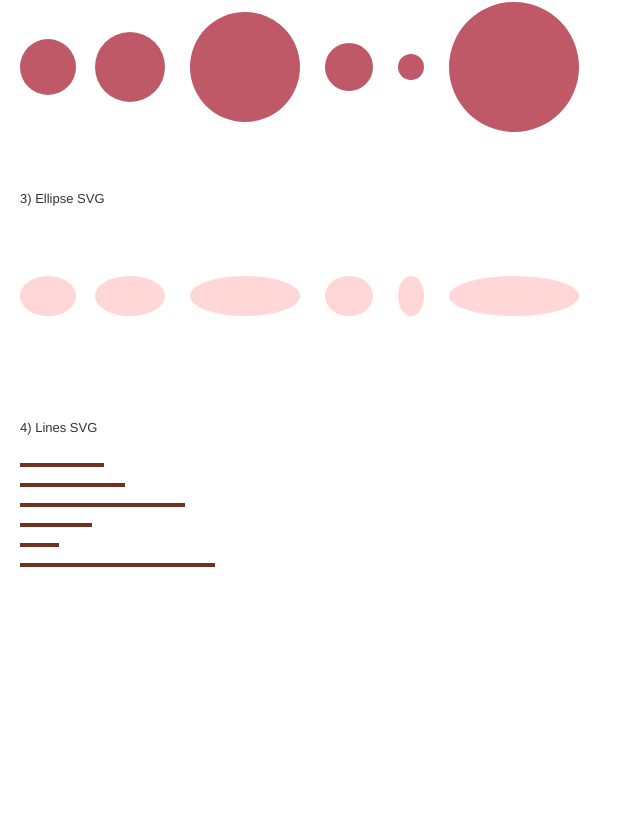
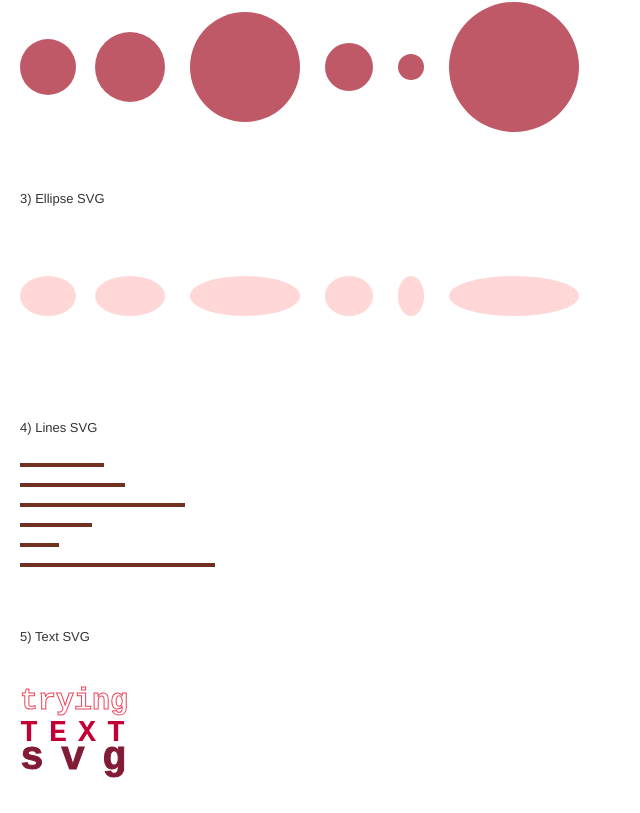
Before and after one commit to lauramarinab/exploring-d3, a plain HTML site: page index.html in a window 1280 px wide. Shown: the part 346-1159 px from the top of the page, without its empty margins (0-640 px from the left). Before the commit the page ends 945 px from the top, so only its background shows below. Drawn offline with nearby package versions, Linux system fonts and the light colour scheme.

Commit message:
added text svg

```diff
--- a/chart/shapes.js
+++ b/chart/shapes.js
@@ -2,6 +2,7 @@ const divRectSvg = document.getElementById("rectSvg");
 const divCircleSvg = document.getElementById("circleSvg");
 const divEllipseSvg = document.getElementById("ellipseSvg");
 const divLinesSvg = document.getElementById("linesSvg");
+const divTextSvg = document.getElementById("textSvg");
 
 const dataArray = [28, 35, 55, 24, 13, 65];
 
@@ -107,3 +108,43 @@ linesSvg
   .attr("y2", (d, i) => 30 + i * 20)
   .style("stroke", "#703121") // style win to .attr
   .style("stroke-width", 4);
+
+// Text SVG
+const textSvg = d3
+  .select(divTextSvg)
+  .append("svg")
+  .attr("height", () => {
+    return Math.max(...dataArray) + 100;
+  })
+  .attr("width", "100%");
+
+textSvg
+  .append("text")
+  .attr("class", "textA")
+  .attr("y", () => Math.max(...dataArray))
+  .attr("font-size", 30)
+  .attr("stroke", "#ED4057")
+  .attr("stroke-width", "1")
+  .attr("fill", "none")
+  .attr("font-family", "Verdana")
+  .text("trying");
+
+textSvg
+  .append("text")
+  .attr("class", "textB")
+  .attr("y", () => Math.max(...dataArray) + 32)
+  .attr("fill", "#C20033")
+  .attr("font-size", 30)
+  .attr("font-family", "Verdana")
+  .text("text");
+
+textSvg
+  .append("text")
+  .attr("class", "textC")
+  .attr("y", () => Math.max(...dataArray) + 60)
+  .attr("fill", "#821B36")
+  .attr("stroke", "#821B36")
+  .attr("stroke-width", 1)
+  .attr("font-size", 40)
+  .attr("font-family", "Verdana")
+  .text("svg");
--- a/index.html
+++ b/index.html
@@ -15,6 +15,7 @@
     <div id="circleSvg" class="sectionSvg"><p class="subtitle">2) Circle SVG</p></div>
     <div id="ellipseSvg" class="sectionSvg"><p class="subtitle">3) Ellipse SVG</p></div>
     <div id="linesSvg" class="sectionSvg"><p class="subtitle">4) Lines SVG</p></div>
+    <div id="textSvg" class="sectionSvg"><p class="subtitle">5) Text SVG</p></div>
     <script src="chart/shapes.js"></script>
   </body>
 </html>
--- a/style.css
+++ b/style.css
@@ -25,3 +25,20 @@ h1 {
 .subtitle {
   font-size: 13px;
 }
+
+text {
+  font-family: "Courier New", Courier, monospace;
+}
+
+text.textA {
+  font-weight: bold;
+}
+text.textB {
+  text-transform: uppercase;
+  font-weight: bold;
+  letter-spacing: 11px;
+}
+text.textC {
+  letter-spacing: 17px;
+  font-weight: bold;
+}
```
